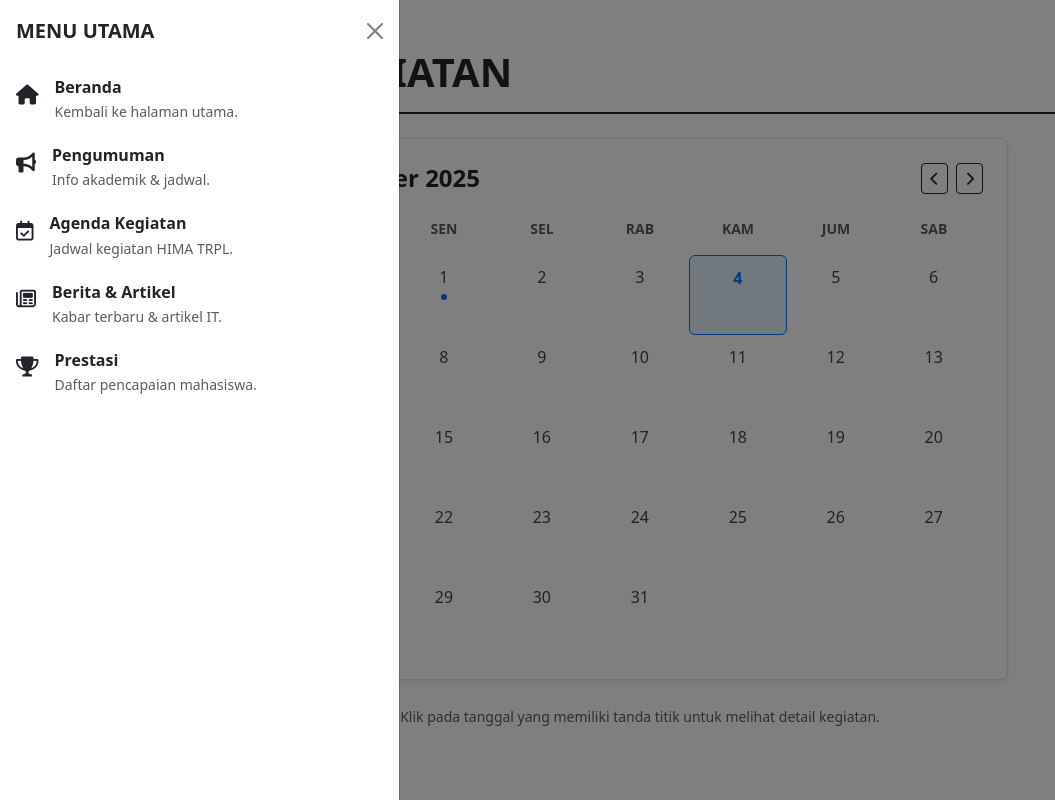
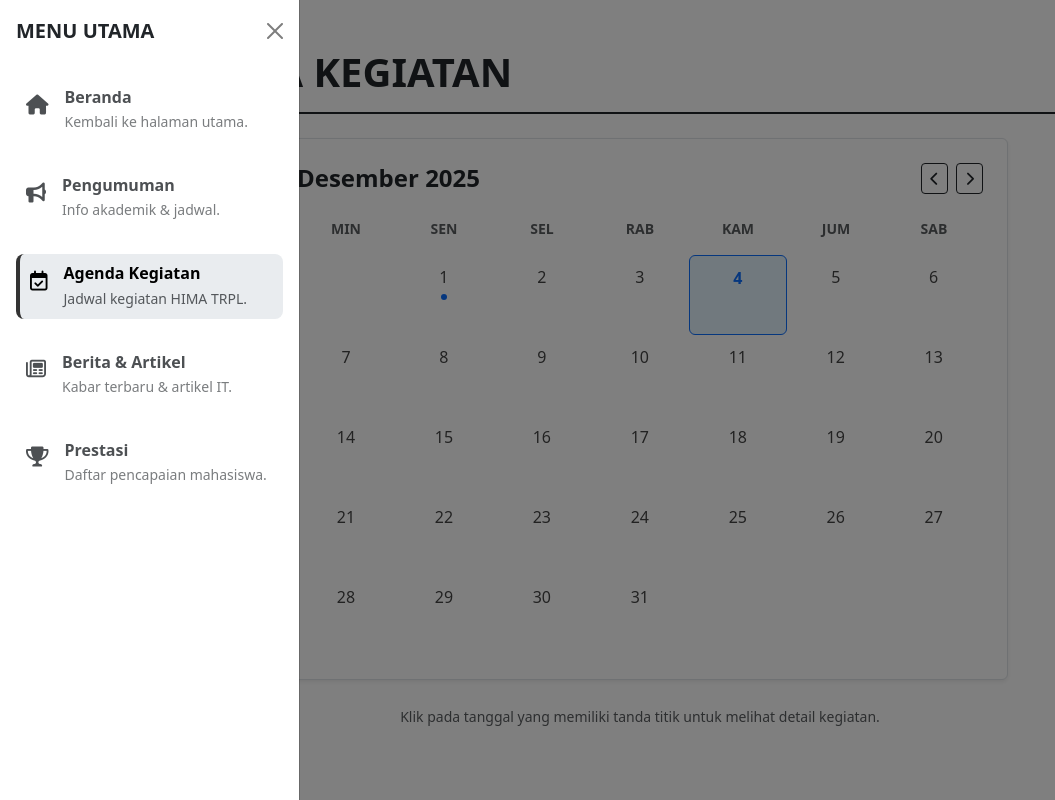
Before and after one commit to ViciSusatyo/Company-Profile-HIMA-TRPL, a plain HTML site: page agenda.html in a window 1280 px wide. Both pictures are taken after a click on the button 97 px from the left and 60 px from the top of the page. Shown: the whole page, without its empty margins (0-1055 px from the left). Drawn offline with nearby package versions, Linux system fonts and the light colour scheme.

Commit message:
Perubahan Tanggal 4-12-2025 Jam 23:19

```diff
--- a/CSS/style-agenda.css
+++ b/CSS/style-agenda.css
@@ -50,6 +50,32 @@
     color: #fff !important;
 }
 
+/* Sidebar Menu */
+.offcanvas {
+    max-width: 300px;
+}
+
+.menu-item {
+    transition: all 0.3s ease;
+    opacity: 0.8;
+    padding: 10px;
+    border-radius: 8px;
+    cursor: pointer;
+}
+
+.menu-item:hover {
+    opacity: 1;
+    background-color: #f8f9fa;
+    transform: translateX(5px);
+}
+
+.menu-item.active {
+    opacity: 1;
+    background-color: #e9ecef;
+    border-left: 4px solid #333;
+    color: #000 !important;
+}
+
 /* Indikator Event (Titik Biru) */
 .event-dot {
     width: 6px;
```
